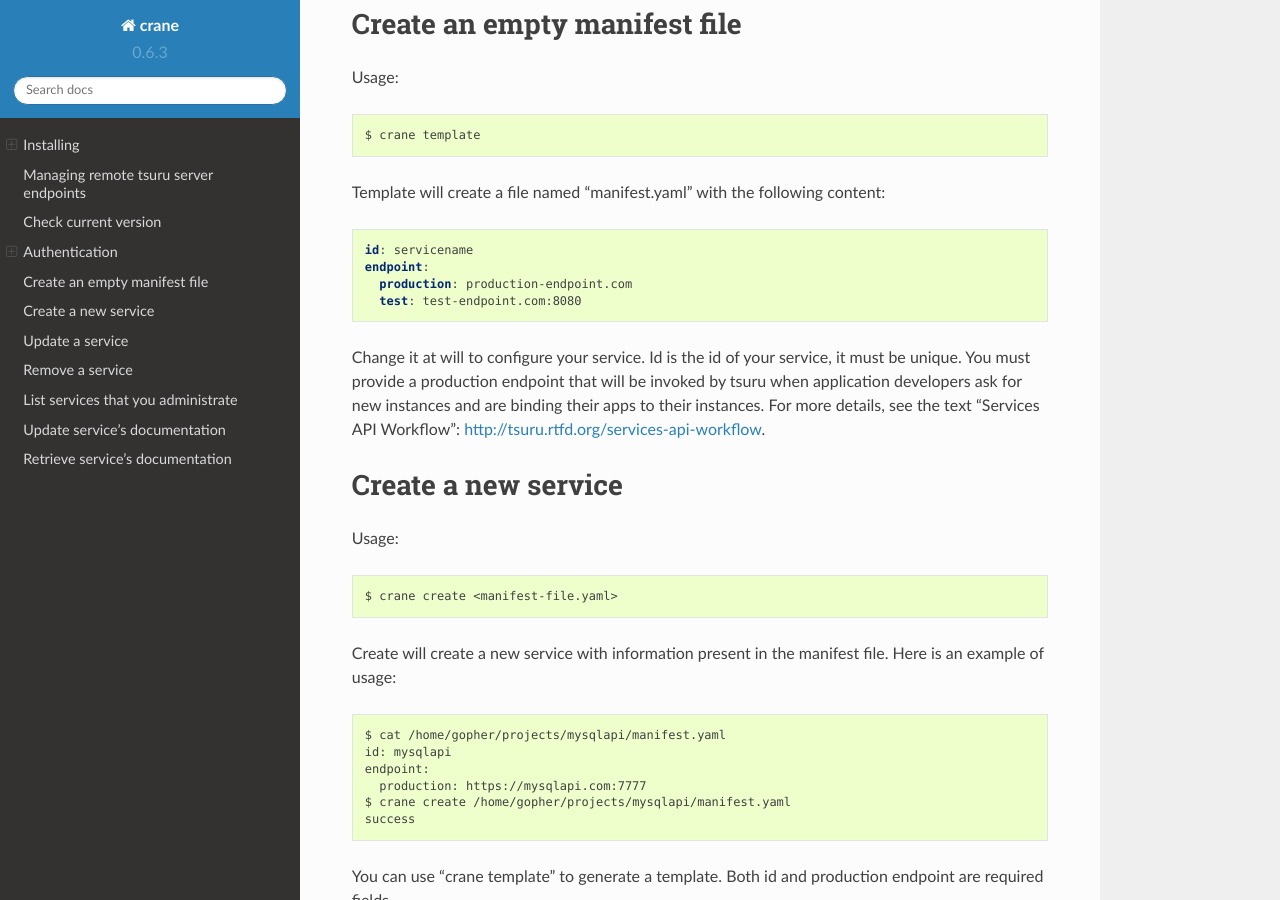
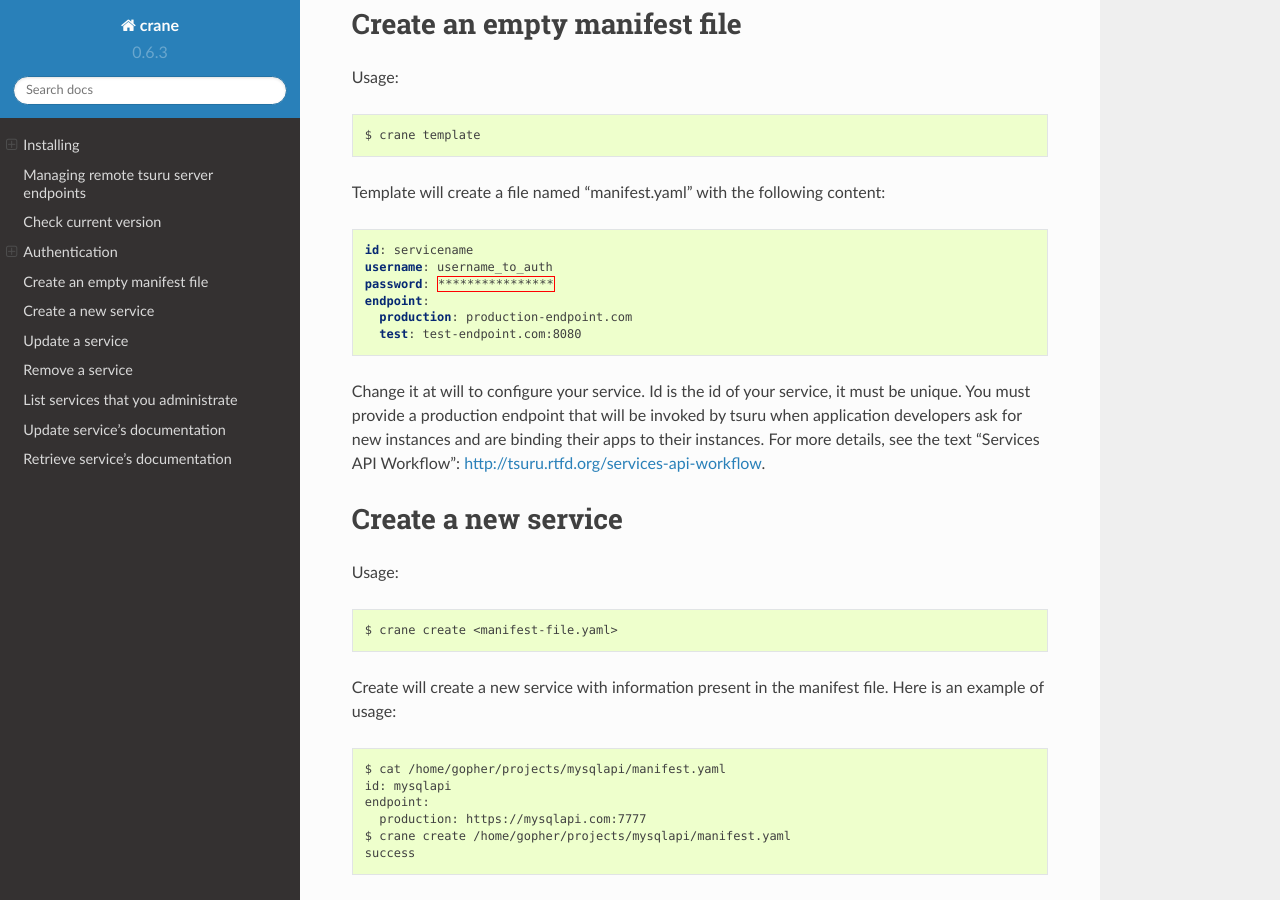
Before and after one commit to tsuru/crane, a Sphinx documentation site: the page built from docs/source/index.rst, in a window 1280 px wide and 900 px high, scrolled down 3114 px. Built offline with Sphinx 7.4.7 and the Read the Docs theme 2.0.0, drawn with Linux system fonts in a browser that asks for light colours.

Commit message:
docs: update manifest generated by template cmd.

```diff
--- a/docs/source/index.rst
+++ b/docs/source/index.rst
@@ -196,6 +196,8 @@
 ::
 
     id: servicename
+    username: username_to_auth
+    password: ****************
     endpoint:
       production: production-endpoint.com
       test: test-endpoint.com:8080
```
